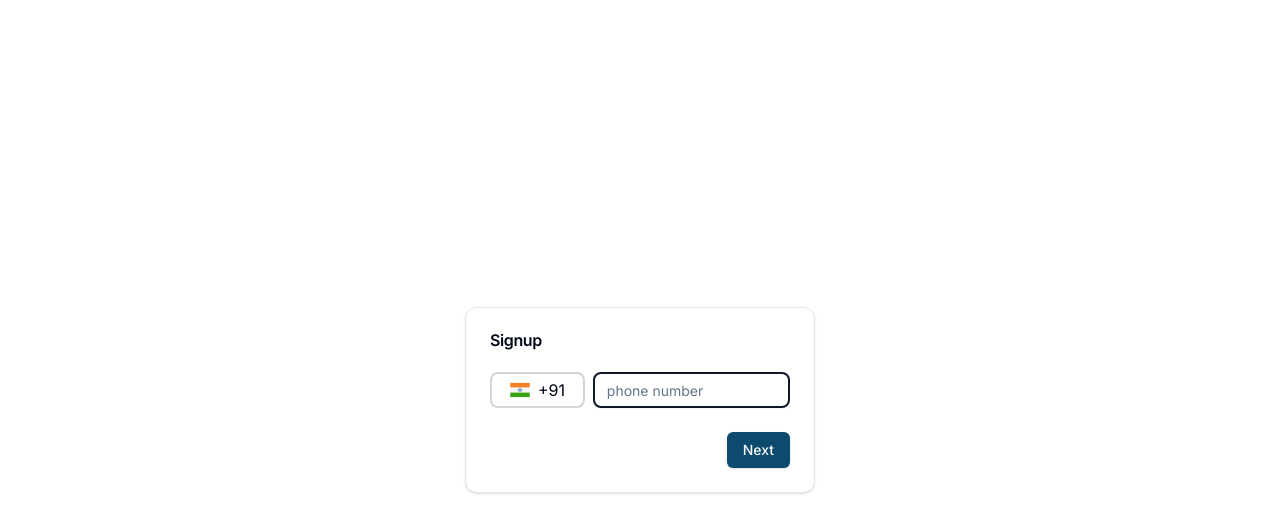
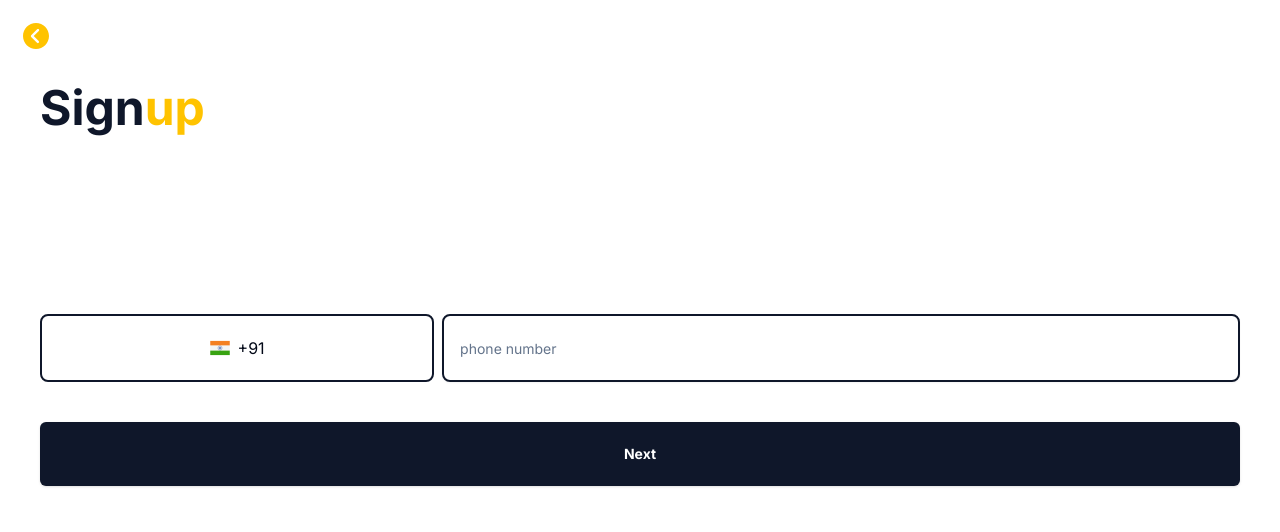
Before and after one commit to mrutyunjay007/hallkahata, a Next.js app: page /signup/addphonenumber in a window 1280 px wide. Shown: the top 532 px of the page. Built offline with nearby package versions, Linux system fonts and the light colour scheme.

Commit message:
update ui of auth and setup redux for auth

```diff
--- /dev/null
+++ b/src/app/(auth)/layout.tsx
@@ -0,0 +1,21 @@
+import { Toaster } from "@/components/ui/toaster";
+
+// import StoreProvider from "./StoreProvider";
+
+export default function BillingLayout({
+  children,
+}: {
+  children: React.ReactNode;
+}) {
+  return (
+    <>
+      <div>
+        {/* <StoreProvider> */}
+
+        {children}
+        {/* </StoreProvider> */}
+      </div>
+      <Toaster></Toaster>
+    </>
+  );
+}
--- a/src/app/(auth)/signup/addphonenumber/page.tsx
+++ b/src/app/(auth)/signup/addphonenumber/page.tsx
@@ -15,59 +15,63 @@ import Image from "next/image";
 import Link from "next/link";
 import india from "@/../public/india.png";
 import { userPhoneNumber } from "@/schema/userSchema";
+import Backbtn from "@/components/Backbtn";
+import {
+  IoIosArrowDroprightCircle,
+  IoIosArrowRoundForward,
+} from "react-icons/io";
 
 function Addphonenumber() {
   const [phoneNumber, setPhoneNumber] = useState("");
   const [phoneNumberError, setPhoneNumberError] = useState("");
   return (
-    <div className="w-full h-screen flex justify-center px-5 items-center">
-      <div>
-        <Card className="w-full md:w-[350px] ">
-          <CardHeader>
-            <CardTitle>Signup</CardTitle>
-          </CardHeader>
-          <CardContent className="flex flex-col gap-3">
-            <div className="flex justify-center items-center gap-2 ">
-              <div className="h-9 w-1/2  rounded-lg border-2 border-zinc-300 flex justify-center items-center gap-2 ">
+    <div className="w-full flex justify-center items-center h-screen  ">
+      <div className="w-full fixed p-5 top-0 left-0 ">
+        <Backbtn color="#ffc300"></Backbtn>
+
+        <div className="w-full mt-3 text-5xl p-5 font-bold text-primary">
+          <span>Sign</span>
+          <span className="text-[#ffc300]">up</span>
+        </div>
+      </div>
+
+      <div className="w-full p-10 flex flex-col gap-10 justify-center items-center">
+        <div className=" w-full flex justify-center items-center gap-2  ">
+          <div className="h-9 w-1/2 py-8 rounded-lg  bg-white flex justify-center items-center gap-2 border-2 border-primary ">
             <Image className="size-5" src={india} alt="" />
-                <span>+91</span>
+            <span className="bg-white">+91</span>
           </div>
           <Input
             placeholder="phone number"
-                className=" "
+            className=" border-2 border-primary px-4 py-8"
             onChange={(e) => {
               e?.preventDefault();
               setPhoneNumber(e.target.value);
             }}
           ></Input>
         </div>
-            {phoneNumberError.length > 0 && (
-              <span className="text-sm font-mono text-red-500 text-muted-foreground">
-                {phoneNumberError}
-              </span>
-            )}
-          </CardContent>
-
-          <CardFooter className="w-full flex justify-end">
-            {/* <Link href="/signup/addphonenumber/verification"> */}
-            <Button
-              className="bg-sky-900"
-              onClick={() => {
-                const validatePhoneNumber =
-                  userPhoneNumber.safeParse(phoneNumber);
-                !validatePhoneNumber.success
-                  ? setPhoneNumberError(
-                      validatePhoneNumber.error.errors[0].message
-                    )
-                  : setPhoneNumberError("");
-              }}
-            >
+        <Button className=" w-full py-8 bg-primary hover:bg-[#ffc300] font-bold text-white hover:text-primary">
           Next
         </Button>
-            {/* </Link> */}
-          </CardFooter>
-        </Card>
       </div>
+      {/* <div className="w-full h-32 relative flex justify-center items-center">
+        <div
+          className="w-16 h-32 flex justify-center items-center top-0 right-0 drop-shadow-md absolute bg-[#ffc300] rounded-l-full cursor-pointer"
+          // onClick={() => {
+          //   const name = userFullName.safeParse(fullName);
+          //   !name.success
+          //     ? setFullNameError(name.error.errors[0].message)
+          //     : setFullNameError("");
+
+          //   const validatePassword = userPassword.safeParse(password);
+          //   !validatePassword.success
+          //     ? setPasswordError(validatePassword.error.errors[0].message)
+          //     : setPasswordError("");
+          // }}
+        >
+          <IoIosArrowRoundForward className="size-7" />
+        </div>
+      </div> */}
     </div>
   );
 }
--- a/src/app/(auth)/signup/page.tsx
+++ b/src/app/(auth)/signup/page.tsx
@@ -14,6 +14,11 @@ import { Input } from "@/components/ui/input";
 import { Label } from "@/components/ui/label";
 import Link from "next/link";
 import { userFullName, userPassword } from "@/schema/userSchema";
+import Backbtn from "@/components/Backbtn";
+import { IoIosArrowRoundForward } from "react-icons/io";
+import { useAppDispatch } from "@/lib/store/hooks/hooks";
+import { addUserNamePassword } from "@/lib/store/features/auth/authSlice";
+import { toast } from "@/components/ui/use-toast";
 
 function Signup() {
   const [fullName, setFullName] = useState("");
@@ -22,74 +27,67 @@ function Signup() {
   const [fullNameError, setFullNameError] = useState("");
   const [passwordError, setPasswordError] = useState("");
 
+  const dispatch = useAppDispatch();
+
   return (
-    <div className="w-full h-screen flex justify-center items-center px-5">
-      <div>
-        <Card className="w-full md:w-[350px]">
-          <CardHeader>
-            <CardTitle>Signup</CardTitle>
-          </CardHeader>
-          <CardContent className="flex flex-col gap-3">
-            <span>
-              <Label htmlFor="name">Full Name:</Label>
+    <div className=" w-full flex flex-col justify-center items-center h-screen  ">
+      <div className="w-full p-10 flex flex-col gap-5 justify-center items-center">
+        <div className="w-full text-5xl mb-5 font-bold text-primary">
+          <span>Sign</span>
+          <span className="text-[#ffc300] ">{"up"}</span>
+        </div>
+        <div className=" w-full flex flex-col justify-center items-center gap-5  ">
           <Input
             id="name"
-                placeholder=" Enter your full name"
-                className=""
+            placeholder=" User Name"
+            className=" py-8 px-5 border-2 border-primary"
             onChange={(e) => {
               e?.preventDefault();
               setFullName(e.target.value);
             }}
           ></Input>
-              {fullNameError.length > 0 && (
-                <span className="text-sm font-mono text-red-500 text-muted-foreground">
-                  {fullNameError}
-                </span>
-              )}
-            </span>
 
-            <span>
-              <Label htmlFor="password">Password:</Label>
           <Input
             type="password"
             id="password"
-                placeholder="password"
+            className=" py-8 px-5 border-2 border-primary"
+            placeholder="Password"
             onChange={(e) => {
               e?.preventDefault();
               setPassword(e.target.value);
             }}
           ></Input>
-              {passwordError.length > 0 && (
-                <span className="text-sm font-mono text-red-500 text-muted-foreground">
-                  {passwordError}
-                </span>
-              )}
-            </span>
-          </CardContent>
-          <CardFooter className="w-full flex justify-end">
-            {/* <Link href="/signup/addphonenumber"> */}
-            <Button
-              className="bg-sky-900"
+        </div>
+      </div>
+      <div className="w-full h-32 relative flex justify-center items-center">
+        <div className="w-full  text-center font-mono text-sm text-muted-foreground">
+          Already have an account
+        </div>
+
+        {/* next btn */}
+        <div
+          className="w-16 h-32 flex justify-center items-center top-0 right-0 drop-shadow-md absolute bg-[#ffc300] rounded-l-full cursor-pointer"
           onClick={() => {
             const name = userFullName.safeParse(fullName);
-                !name.success
-                  ? setFullNameError(name.error.errors[0].message)
-                  : setFullNameError("");
+            !name.success &&
+              toast({
+                variant: "destructive",
+                title: name.error.errors[0].message,
+              });
 
             const validatePassword = userPassword.safeParse(password);
-                !validatePassword.success
-                  ? setPasswordError(validatePassword.error.errors[0].message)
-                  : setPasswordError("");
+            !validatePassword.success &&
+              toast({
+                variant: "destructive",
+                title: validatePassword.error.errors[0].message,
+              });
+
+            if (name.success && validatePassword.success) {
+              dispatch(addUserNamePassword({ userName: fullName, password }));
+            }
           }}
         >
-              Next
-            </Button>
-            {/* </Link> */}
-          </CardFooter>
-        </Card>
-        <div className="w-full text-center mt-2 font-mono text-sm text-muted-foreground">
-          {" "}
-          Already have an account
+          <IoIosArrowRoundForward className="size-7" />
         </div>
       </div>
     </div>
--- a/src/components/Backbtn.tsx
+++ b/src/components/Backbtn.tsx
@@ -3,12 +3,12 @@ import { useRouter } from "next/navigation";
 import React from "react";
 import { IoIosArrowDropleftCircle } from "react-icons/io";
 
-function Backbtn() {
+function Backbtn({ color }: { color: string }) {
   const router = useRouter();
   return (
     <span>
       <IoIosArrowDropleftCircle
-        className="size-8 text-white cursor-pointer"
+        className={`size-8 text-[${color}] cursor-pointer`}
         onClick={() => {
           router.back();
         }}
--- /dev/null
+++ b/src/lib/store/features/auth/authSlice.ts
@@ -0,0 +1,35 @@
+import { PayloadAction, createSlice } from "@reduxjs/toolkit";
+
+export interface IAuth {
+  userName: string;
+  password: string;
+  phoneNumber: string;
+}
+
+const initialState: IAuth = {
+  userName: "",
+  password: "",
+  phoneNumber: "",
+};
+
+export const authSlice = createSlice({
+  name: "auth",
+  initialState,
+  reducers: {
+    addUserNamePassword: (
+      state,
+      action: PayloadAction<{ userName: string; password: string }>
+    ) => {
+      state.userName = action.payload.userName;
+      state.password = action.payload.password;
+    },
+    addPhoneNumber: (state, action: PayloadAction<{ phoneNumber: string }>) => {
+      state.phoneNumber = action.payload.phoneNumber;
+    },
+  },
+});
+
+// Action creators are generated for each case reducer function
+export const { addUserNamePassword, addPhoneNumber } = authSlice.actions;
+
+export default authSlice.reducer;
--- a/src/lib/store/store.ts
+++ b/src/lib/store/store.ts
@@ -1,12 +1,14 @@
 import { configureStore } from "@reduxjs/toolkit";
 import connectionReducer from "./features/connection/connectionSlice";
 import customerNameReducer from "./features/customerName/customerNameSlice";
+import authReducer from "./features/auth/authSlice";
 
 export const makeStore = () => {
   return configureStore({
     reducer: {
       connection: connectionReducer,
       costomerName: customerNameReducer,
+      auth: authReducer,
     },
   });
 };
```
Lines whose indentation alone changed are shown as unchanged.
